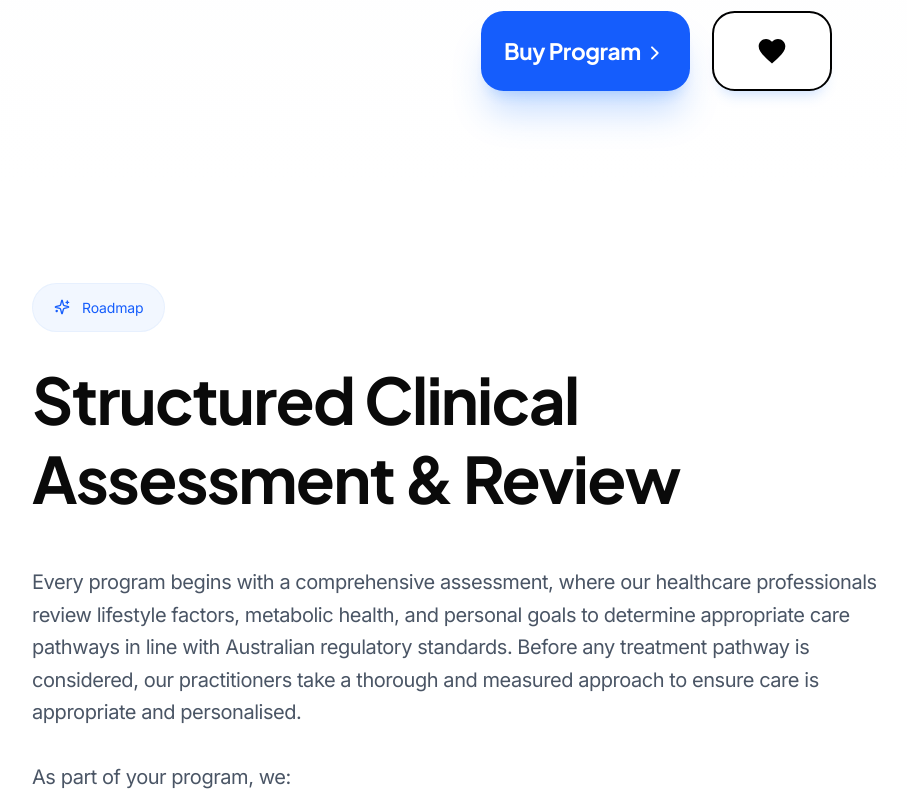
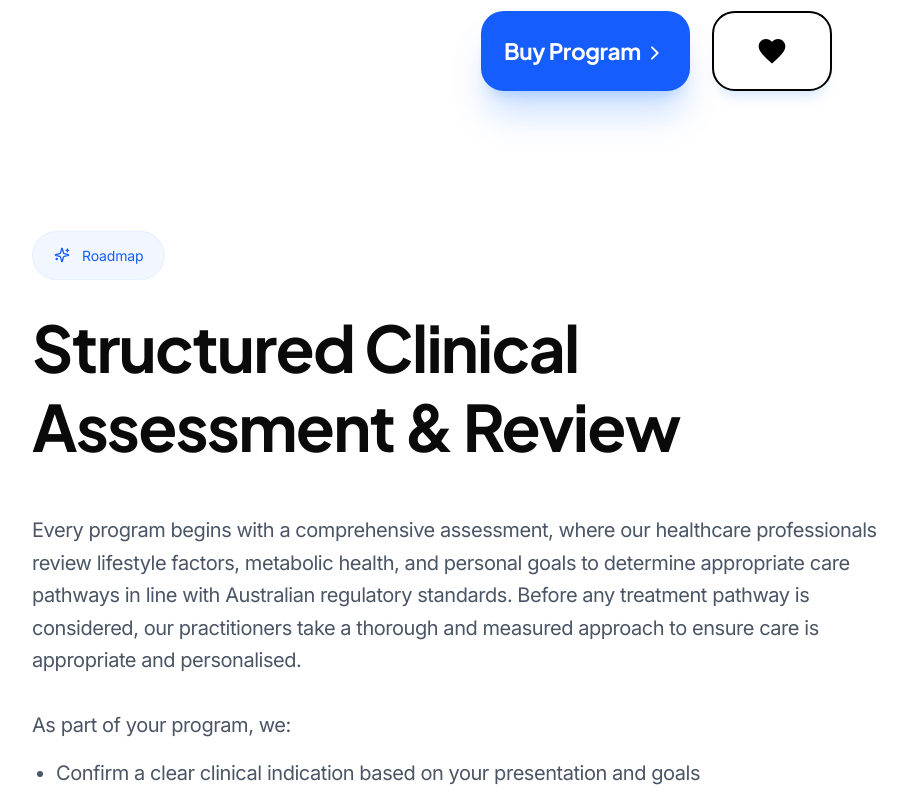
Before and after one commit to minulamana-lab/GHKcu-FinalProgram-lander-hook2, a React (Vite) app: page / in a window 1280 px wide. Shown: the part 1400-2200 px from the top of the page, without its empty margins (183-1090 px from the left). Built offline with nearby package versions, Linux system fonts and the light colour scheme.

Commit message:
Adjust ClinicalAssessment section top margin for visual alignment

```diff
--- a/client/components/ClinicalAssessment.tsx
+++ b/client/components/ClinicalAssessment.tsx
@@ -1,6 +1,6 @@
 export default function ClinicalAssessment() {
   return (
-    <section className="w-full bg-white py-12 sm:py-16 md:py-20 lg:py-24">
+    <section className="mt-[-52px] w-full bg-white py-12 sm:py-16 md:py-20 lg:py-24">
       <div className="mx-auto max-w-[1920px] px-4 sm:px-6 md:px-8 lg:px-[215px]">
         <div className="mx-auto max-w-[1455px]">
           {/* Badge */}
```
